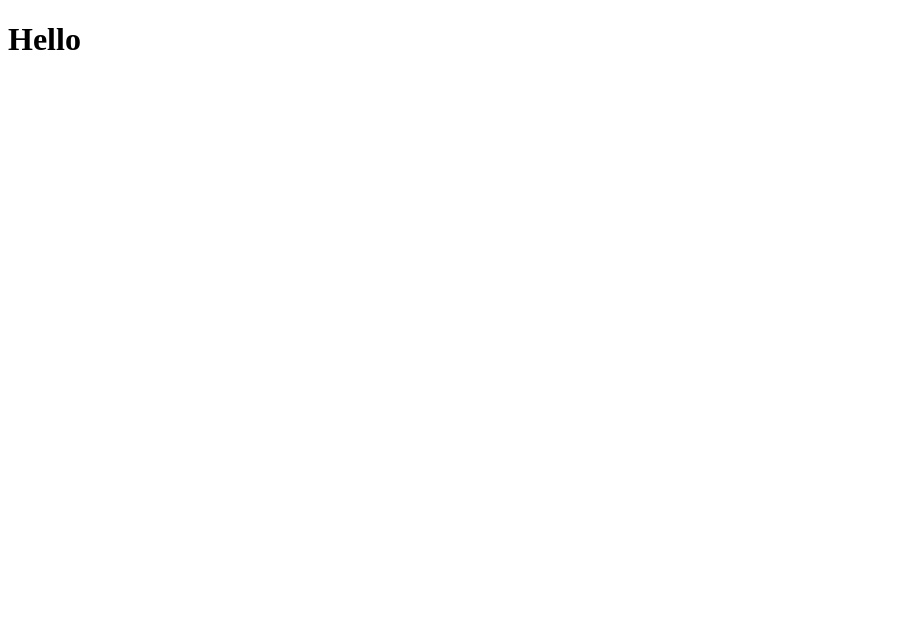
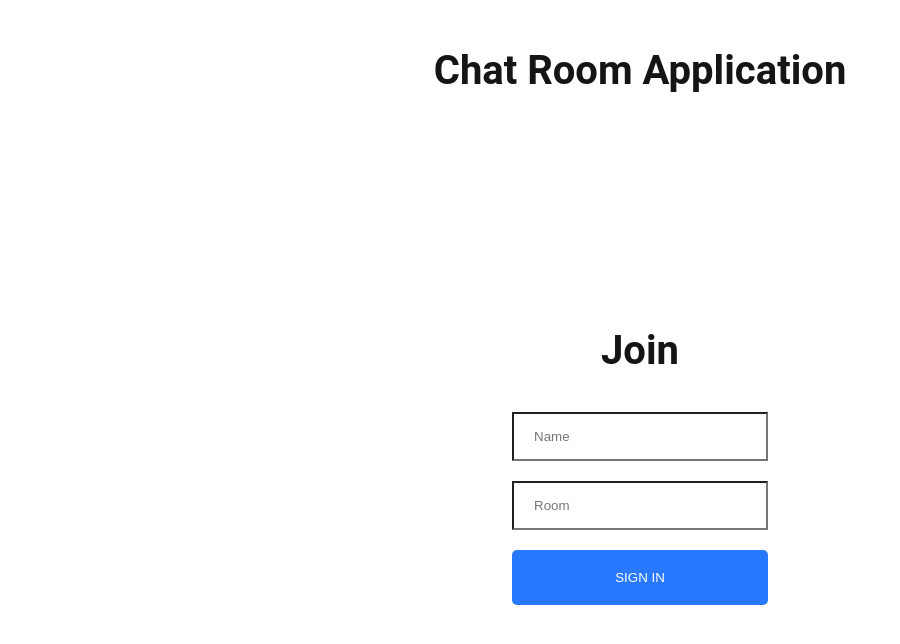
Before and after one commit to harsh-agrawal16/Real-Time-Chat-Application, a React (Create React App) app in the folder client/: page / in a window 1280 px wide. Shown: the top 644 px of the page, without its empty margins (0-900 px from the left). Built offline with nearby package versions, Linux system fonts and the light colour scheme.

Commit message:
Styling Login Page

```diff
--- a/client/src/App.js
+++ b/client/src/App.js
@@ -1,7 +1,7 @@
 import { BrowserRouter as Router , Route , Switch} from 'react-router-dom'
 import React from 'react'
-import Join from './components/Join'
-import Chat from './components/Chat'
+import Join from './components/Join/Join'
+import Chat from './components/Chat/Chat'
 
 
 const App = () => (
--- a/client/src/components/Join.js
+++ /dev/null
@@ -1,12 +0,0 @@
-import React from 'react'
-
-const Join = () => {
-    return (
-        <div>
-            <h1>Hello</h1>
-        </div>
-    )
-}
-
-
-export default Join;
--- /dev/null
+++ b/client/src/components/Join/Join.css
@@ -0,0 +1,80 @@
+html, body {
+    font-family: 'Roboto', sans-serif;
+    padding: 0;
+    margin: 0;
+  }
+
+  #root {
+    height: 100vh;
+  }
+
+  * {
+    box-sizing: border-box;
+  }
+
+  .joinOuterContainer {
+    display: flex;
+    justify-content: center;
+    text-align: center;
+    height: 80vh;
+    align-items: center;
+    background-color: white;
+  }
+
+  .joinInnerContainer {
+    width: 20%;
+  }
+
+  .joinInput {
+    border-radius: 0;
+    padding: 15px 20px;
+    width: 100%;
+  }
+
+  .heading {
+    color: rgb(22, 20, 20);
+    font-size: 2.5em;
+    padding-bottom: 10px;
+    border-bottom: 2px solid white;
+  }
+
+  .button {
+      color: #fff !important;
+      text-transform: uppercase;
+      text-decoration: none;
+      background: #2979FF;
+      padding: 20px;
+      border-radius: 5px;
+      display: inline-block;
+      border: none;
+      width: 100%;
+  }
+
+  .mt-20 {
+    margin-top: 20px;
+  }
+
+  @media (min-width: 320px) and (max-width: 480px) {
+    .joinOuterContainer {
+      height: 100%;
+    }
+
+    .joinInnerContainer {
+      width: 90%;
+    }
+
+
+  }
+
+  button:focus {
+    outline: 0;
+  }
+
+  .toCenter{
+      display: flex;
+      justify-content: center;
+  }
+
+  .title{
+      padding-top: 20px;
+  }
--- /dev/null
+++ b/client/src/components/Join/Join.js
@@ -0,0 +1,34 @@
+import React, {useState} from 'react'
+import { Link } from 'react-router-dom'
+import './Join.css'
+
+
+const Join = () => {
+
+    const [name, setName] = useState('');
+    const [room , setRoom] = useState('');
+
+
+    return (
+        <div>
+        <h1 className = 'heading toCenter title' >Chat Room Application</h1>
+        <div className="joinOuterContainer">
+          <div className="joinInnerContainer">
+            <h1 className="heading">Join</h1>
+            <div>
+              <input placeholder="Name" className="joinInput" type="text" onChange={(event) => setName(event.target.value)} />
+            </div>
+            <div>
+              <input placeholder="Room" className="joinInput mt-20" type="text" onChange={(event) => setRoom(event.target.value)} />
+            </div>
+            <Link onClick={e => (!name || !room) ? e.preventDefault() : null} to={`/chat?name=${name}&room=${room}`}>
+              <button className={'button mt-20'} type="submit">Sign In</button>
+            </Link>
+          </div>
+        </div>
+        </div>
+      );
+}
+
+
+export default Join;
```
Also changed, not shown: client/src/components/Chat/Chat.css (added), client/src/components/Chat/Chat.js (renamed from client/src/components/Chat.js), 1 other file (tests, documents, lock files or other folders).
